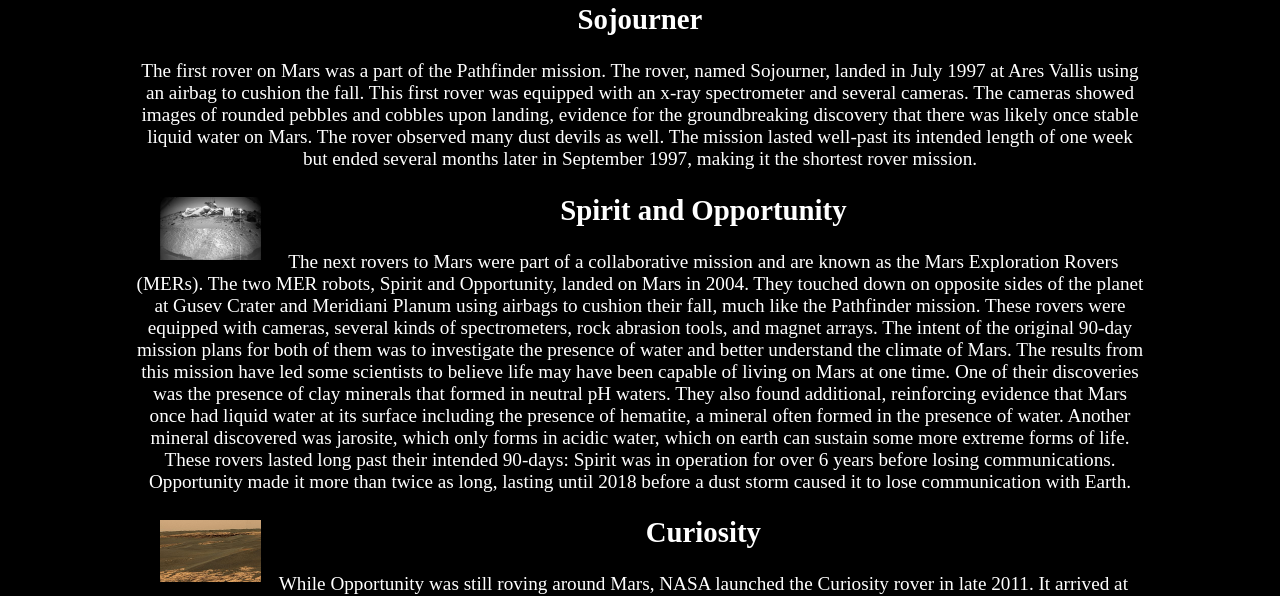
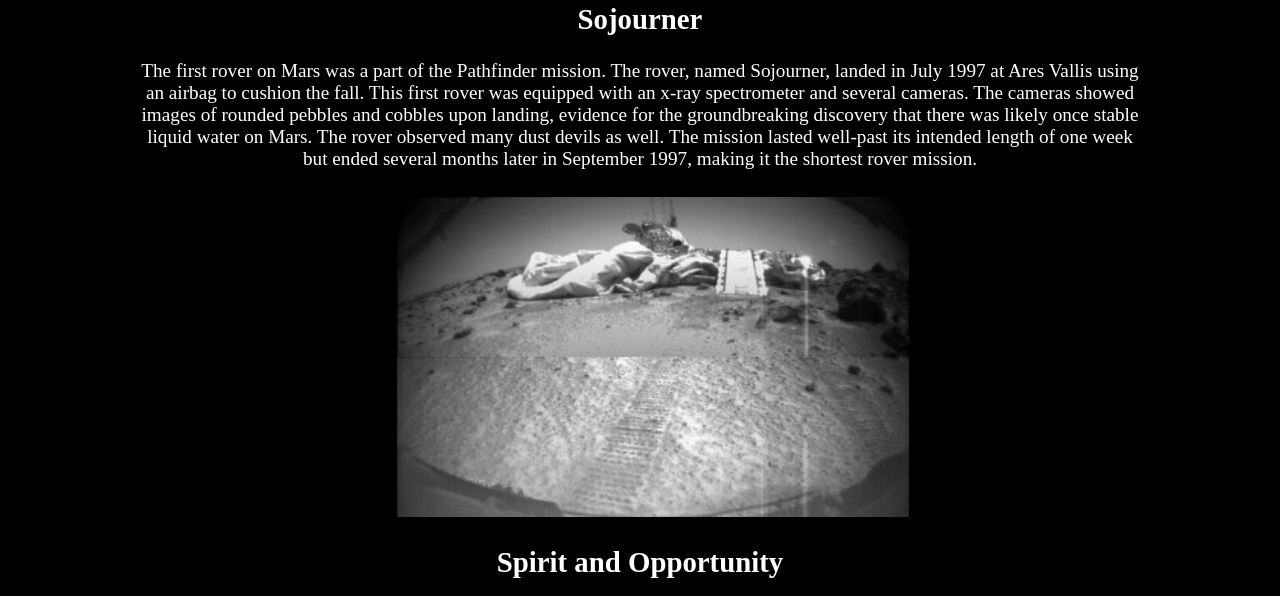
Before and after one commit to EndaMcCabe/nasa-rover, a plain HTML site: page pages/history.html in a window 1280 px wide. Shown: the part 164-760 px from the top of the page. Drawn offline with Linux system fonts and the light colour scheme.

Commit message:
fixed the problems experienced with the images in the history page on final testing

```diff
--- a/css/style.css
+++ b/css/style.css
@@ -33,7 +33,6 @@ img{
     height: 70%;
     padding-top: 1vh;
     padding-left: 2vw;
-    float: left;
 }
 
 article{
@@ -135,3 +134,8 @@ footer a{
 table ul{
     list-style-type: none;
 }
+
+.contentImage{
+        height: 20rem;
+        width: auto;
+}
```
